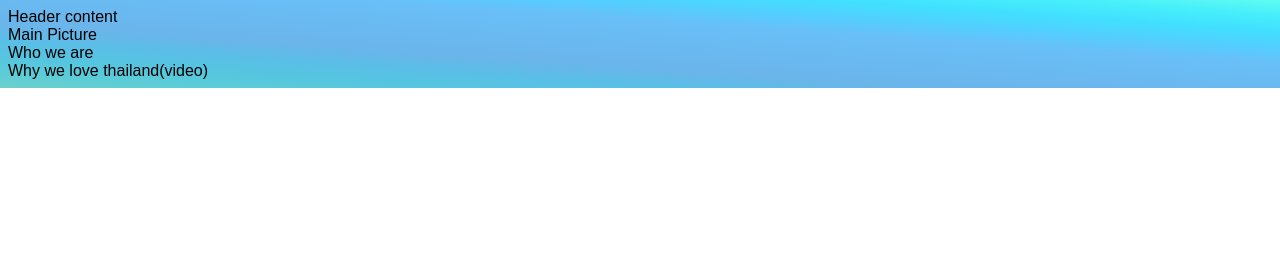
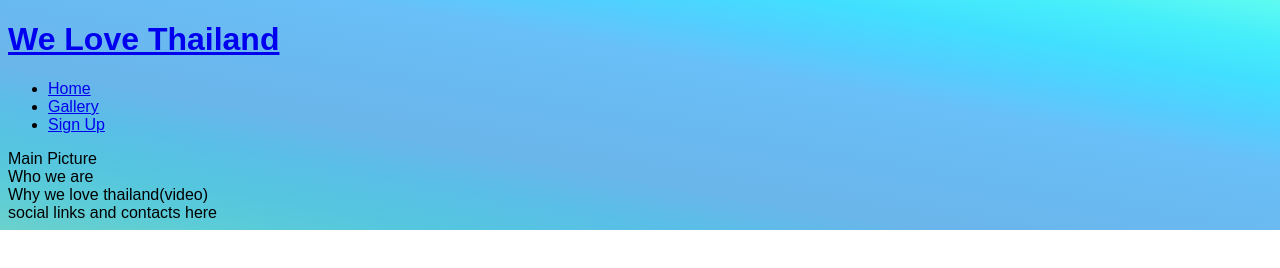
Before and after one commit to RockyPraxe/We-Love-Thailand-project-1, a plain HTML site: page index.html in a window 1280 px wide. Drawn offline with Linux system fonts and the light colour scheme.

Commit message:
Add basic header structure

```diff
--- a/index.html
+++ b/index.html
@@ -12,10 +12,30 @@
 </head>
 
 <body>
-    <header>Header content</header>
+    <header>
+        <a href="index.html">
+            <h1>We Love Thailand</h1>
+        </a>
+        <nav>
+            <ul>
+                <li>
+                    <a href="index.html">Home</a>
+                </li>
+                <li>
+                    <a href="gallery.html">Gallery</a>
+                </li>
+                <li>
+                    <a href="signup.html">Sign Up</a>
+                </li>
+            </ul>
+        </nav>
+
+
+    </header>
     <section>Main Picture</section>
     <section>Who we are</section>
     <section>Why we love thailand(video)</section>
+    <footer>social links and contacts here</footer>
 </body>
 
 </html>
```
